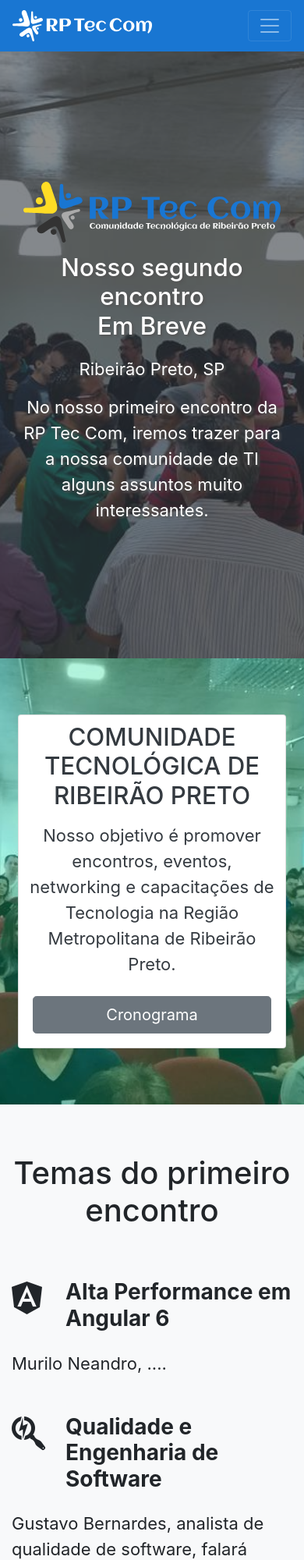
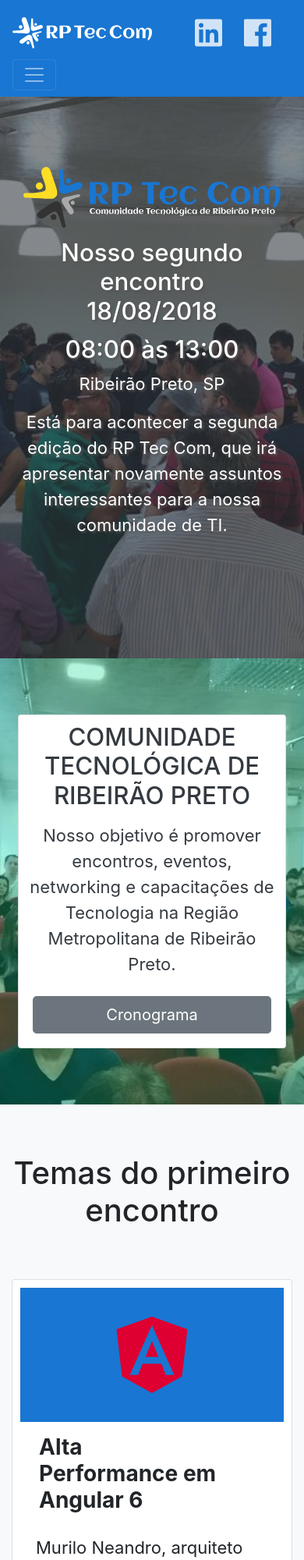
Before and after one commit to lucasbuetto/RPTecCom.web.site, a website: page app/index.html in a window 390 px wide. Shown: the top 2000 px of the page at 78% size. Drawn offline with nearby package versions, Linux system fonts and the light colour scheme; files that its build step writes are made by us from their sources.

Commit message:
Customização dos cards dos temas e alterações das informações

```diff
--- a/app/assets/js/index.js
+++ b/app/assets/js/index.js
@@ -59,17 +59,28 @@
         var item = jsonList[i];
         var template = `
             <div class="col-md-4 my-3">
+                <div class="card-deck">
+                    <div class="card themes">
+                        <div class="card-body">
+
+                            <div class="row mb-3 icon-area">
+                                <div class="text-center col">
+                                    <i class="d-block mx-auto fa-7x ${item.icon}" color="${item.color}"></i>
+                                </div>
+                            </div>
+
                             <div class="row mb-3">
-                    <div class="text-center col-2">
-                        <i class="d-block mx-auto fa-3x ${item.icon}"></i>
-                    </div>
                                 <div class="align-self-center col-10">
-                        <h3 class="ml-1">
+                                    <h3 class="ml-1 card-title">
                                         <b>${item.theme}</b>
                                     </h3>
                                 </div>
                             </div>
-                <p>${item.description}</p>
+                            <p class="card-text">${item.description}</p>
+
+                        </div>
+                    </div>
+                </div>
             </div>
         `;
         $('#themesList').append(template);
@@ -103,6 +114,12 @@
     //Set Event informations
     $('[eventDate]').text(config.eventDate);
     $('[eventPeriod]').text(config.eventPeriod);
+    $('[eventText]').text(config.eventText);
+    $('[eventDescription]').text(config.eventDescription);
+
+    $('[eventlinkedin][href]').attr('href', config.eventlinkedin);
+    $('[eventfacebook][href]').attr('href', config.eventfacebook);
+
     if(config.subscriptionUrl == null || config.subscriptionUrl == "" | config.subscriptionUrl == undefined) {
         $('[subscriptionUrl]').addClass('d-none');
     }
@@ -115,7 +132,7 @@
     var locationTemplate = `
         <div class="container">
             <div class="row">
-                <div class="col-md-6 text-center align-self-center">
+                <div class="col-md-6 text-center align-self-center ${location.name == '' ? 'd-none' : ''}">
                     <p class="mb-5 text-bold text-dark">
                         <strong class="text-center text-uppercase">LOCALIZAÇÃO</strong>
                         <br><a href="${location.website}" target="_blank"><img src="${location.imageSrc}" alt="${location.name}"></a>
@@ -140,8 +157,15 @@
                         </div>
                     </div>
                 </div>
-                <div class="col-md-6 p-0">
+                <div class="col-md-6 p-0 ${location.name == '' ? 'd-none' : ''}"">
                     <iframe src="${location.googleMapsEmbedUrl}" width="400" height="300" frameborder="0" style="border:0" allowfullscreen></iframe>
+                </div>
+
+                <div class="col-md-6 text-center align-self-center ${location.name != '' ? 'd-none' : ''}">
+                    <p class="mb-5 text-bold text-dark">
+                        <strong class="text-center text-uppercase">LOCALIZAÇÃO</strong>
+                        <br>
+                        A Definir
                 </div>
             </div>
         </div>
--- a/app/assets/json/config.json
+++ b/app/assets/json/config.json
@@ -1,22 +1,25 @@
 {
     "name": "RP Tec Com",
     "year": "2018",
-    "eventDate": "Em Breve",
-    "eventPeriod": "",
+    "eventDate": "18/08/2018",
+    "eventPeriod": "08:00 às 13:00",
+    "eventText": "Está para acontecer a segunda edição do RP Tec Com, que irá apresentar novamente assuntos interessantes para a nossa comunidade de TI.",
+    "eventDescription": "Nosso objetivo é promover encontros, eventos, networking e capacitações de Tecnologia na Região Metropolitana de Ribeirão Preto.",
     "subscriptionUrl": "",
-    "facebook": "",
-    "twitter": "",
-    "Instagram": "",
+    "eventlinkedin": "https://www.linkedin.com/company/rp-tec-com/",
+    "eventfacebook": "https://www.facebook.com/rpteccom/",
+    "eventtwitter": "",
+    "eventInstagram": "",
     "location": {
-        "name": "Faculdade Reges",
-        "imageSrc": "assets/images/apoio/logo-reges.jpg",
-        "street": "R. Dr. Benjamin Anderson Stauffer, 801",
-        "district": "Jardim Botânico, Ribeirão Preto - SP",
-        "phone": "(16) 2138-1868",
-        "website": "http://reges.com.br/ribeiraopreto/",
+        "name": "",
+        "imageSrc": "",
+        "street": "",
+        "district": "",
+        "phone": "",
+        "website": "",
         "facebook": "",
         "twitter": "",
         "instagram": "",
-        "googleMapsEmbedUrl": "https://www.google.com/maps/embed?pb=!1m18!1m12!1m3!1d3719.5655963524136!2d-47.79803168449524!3d-21.209408984840454!2m3!1f0!2f0!3f0!3m2!1i1024!2i768!4f13.1!3m3!1m2!1s0x94b9b8abe0537cc1%3A0x443a578977e7e330!2sFaculdade+REGES+de+Ribeir%C3%A3o+Preto!5e0!3m2!1spt-BR!2sbr!4v1531923958263"
+        "googleMapsEmbedUrl": ""
     }
 }
--- a/app/assets/json/themes.json
+++ b/app/assets/json/themes.json
@@ -1,26 +1,31 @@
 [
     {
         "icon": "fab fa-angular",
+        "color": "angular",
         "theme": "Alta Performance em Angular 6",
-        "description": "Murilo Neandro, ...."
+        "description": "Murilo Neandro, arquiteto de software, vai falar sobre boas práticas para trabalhar com o Angular 6 em alta performance, demonstrando algumas aplicações."
     },
     {
         "icon": "fab fa-searchengin",
+        "color": "eng-software",
         "theme": "Qualidade e Engenharia de Software",
         "description": "Gustavo Bernardes, analista de qualidade de software, falará sobre qualidade, muito além dos testes, dentro dos projetos de software."
     },
     {
         "icon": "fas fa-align-left",
+        "color": "rabbit-mq",
         "theme": "Gerenciamento de Filas (Queue) com RabbitMQ",
         "description": "Diego Teixeira , analista de sistemas, vai falar sobre sua experiência com filas e o RabbitMQ, comentando o funcionamento e demonstrando algumas aplicações."
     },
     {
         "icon": "fas fa-sync",
+        "color": "scrum",
         "theme": "Scrum e Kanban",
         "description": "Matheus Calache, Arquiteto de Software e Líder de Desenvolvimento. Scrum e Kanban Board, uma forma simples, eficiente e eficaz de se utilizá-los."
     },
     {
         "icon": "fas fa-magic",
+        "color": "testes-auto",
         "theme": "Testes de unidade automatizados",
         "description": "Felipe Muniz e Igor Rozani, analistas de sistemas, irão falar sobre sua experiência com testes de unidade, comentando as vantagens, dificuldades e os ganhos de qualidade ao se utilizar."
     }
--- a/app/assets/scss/theme.scss
+++ b/app/assets/scss/theme.scss
@@ -20,7 +20,9 @@
   info: #00DB99,
   success: #28a745,
   warning: #ffc107,
-  danger: #dc3545
+  danger: #dc3545,
+  angular: #DD0031,
+  scrum: #ff9800
 );
 
 $body-bg: white;
@@ -91,6 +93,10 @@
   overflow: auto;
 }
 
+.card-deck {
+  height: 100%;
+}
+
 .card {
 
   @media(max-width: 768px) {
@@ -121,6 +127,22 @@
     }
     .card-header {
       background-color: rgba(white, 0.8);
+    }
+
+    &.themes {
+
+      .icon-area {
+        background: map-get($theme-colors, 'primary');
+        color: map-get($theme-colors, 'light');
+        margin: -20px -20px 0 -20px;
+        padding: 30px 0;
+
+        i[color="angular"] { color: map-get($theme-colors, 'angular') }
+        i[color="eng-software"] { color: map-get($theme-colors, 'secondary') }
+        i[color="rabbit-mq"] { color: map-get($theme-colors, 'info') }
+        i[color="scrum"] { color: map-get($theme-colors, 'scrum') }
+        i[color="testes-auto"] { color: map-get($theme-colors, 'light') }
+      }
     }
   }
 
@@ -248,6 +270,17 @@
 
   &.navbar-dark {
 
+    .navbar-brand {
+
+      @media (max-width: 767px) {
+        flex: 1 1 auto;
+      }
+    }
+
+    ul.navbar-toggler {
+      border: none;
+    }
+
     .navbar-nav {
 
       .nav-link {
@@ -260,9 +293,16 @@
         @media (max-width: 768px) {
           padding: 10px;
         }
+
       }
 
       .nav-item {
+
+        &.social-icon {
+          @media (max-width: 768px) {
+            display: none;
+          }
+        }
 
         .nav-link {
 
@@ -273,6 +313,10 @@
         }
       }
     }
+  }
+
+  ul.navbar-toggler-right {
+    flex-direction: row;
   }
 }
 
--- a/app/index.html
+++ b/app/index.html
@@ -66,9 +66,24 @@
     <div class="container">
       <a class="navbar-brand" href="#">
         <img src="assets/images/logo/logo-white-header.svg" alt="RP Tec Com" width="" height="40"> </a>
-      <button class="navbar-toggler navbar-toggler-right" type="button" data-toggle="collapse" data-target="#navbar2SupportedContent" aria-controls="navbar2SupportedContent" aria-expanded="false" aria-label="Toggle navigation">
-        <span class="navbar-toggler-icon"></span>
-      </button>
+
+        <ul class="navbar-nav navbar-toggler navbar-toggler-right">
+            <li class="nav-item mx-1">
+              <a class="nav-link" href="#" eventlinkedin>
+                <i class="fab fa-linkedin fa-2x"></i>
+              </a>
+            </li>
+            <li class="nav-item mx-1">
+                <a class="nav-link" href="#" eventfacebook>
+                  <i class="fab fa-facebook fa-2x"></i>
+                </a>
+            </li>
+        </ul>
+
+        <button class="navbar-toggler navbar-toggler-right" type="button" data-toggle="collapse" data-target="#navbar2SupportedContent" aria-controls="navbar2SupportedContent" aria-expanded="false" aria-label="Toggle navigation">
+          <span class="navbar-toggler-icon"></span>
+        </button>
+
       <div class="collapse navbar-collapse justify-content-center" id="navbar2SupportedContent">
         <ul class="navbar-nav">
           <li class="nav-item mx-1 active">
@@ -92,6 +107,17 @@
           <li class="nav-item mx-1">
             <a class="nav-link" href="#contact">Contato</a>
           </li>
+
+          <li class="nav-item mx-1 social-icon">
+            <a class="nav-link" href="#" eventlinkedin>
+              <i class="fab fa-linkedin fa-2x"></i>
+            </a>
+          </li>
+          <li class="nav-item mx-1 social-icon">
+              <a class="nav-link" href="#" eventfacebook>
+                <i class="fab fa-facebook fa-2x"></i>
+              </a>
+          </li>
         </ul>
         <a subscriptionUrl class="btn btn-outline-light navbar-btn mx-1" href="" target="_blank">INSCRIÇÃO</a>
       </div>
@@ -113,7 +139,7 @@
             </h1>
             <h1 class="mt-1 display-4 shadowed-text" eventPeriod></h1>
             <p class="shadowed-text">Ribeirão Preto, SP</p>
-            <p class="shadowed-text">No nosso primeiro encontro da RP Tec Com, iremos trazer para a nossa comunidade de TI alguns assuntos muito interessantes.</p>
+            <p class="shadowed-text" eventText></p>
 
             <a subscriptionUrl href="#themes" target="_blank" class="btn btn-lg m-2 btn-info">VEJA NOSSOS TEMAS</a>
             <a subscriptionUrl href="" target="_blank" class="btn btn-lg m-2 btn-light">INSCREVA-SE!</a>
@@ -131,7 +157,7 @@
         <div class="col-md-12">
           <div class="card p-5">
             <h1 class="mb-3 display-4 text-dark">COMUNIDADE TECNOLÓGICA DE RIBEIRÃO PRETO</h1>
-            <p class="text-dark">Nosso objetivo é promover encontros, eventos, networking e capacitações de Tecnologia na Região Metropolitana de Ribeirão Preto. </p>
+            <p class="text-dark" eventDescription></p>
             <a href="#schedule" class="btn btn-lg m-2 btn-secondary">Cronograma</a>
             <a subscriptionUrl class="btn btn-primary btn-lg m-2" href="#register">Inscreva-se</a>
           </div>
```
Also changed, not shown: app/assets/images/angular.svg (added). Lines whose indentation alone changed are shown as unchanged.
